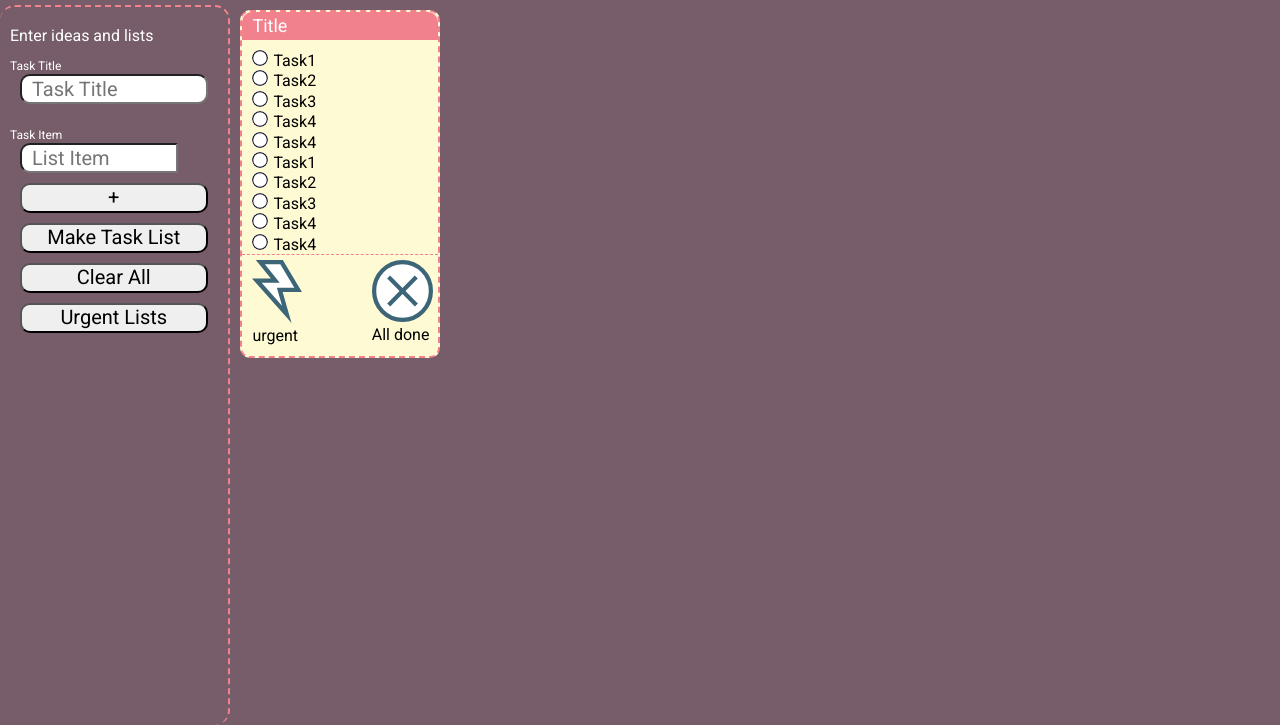
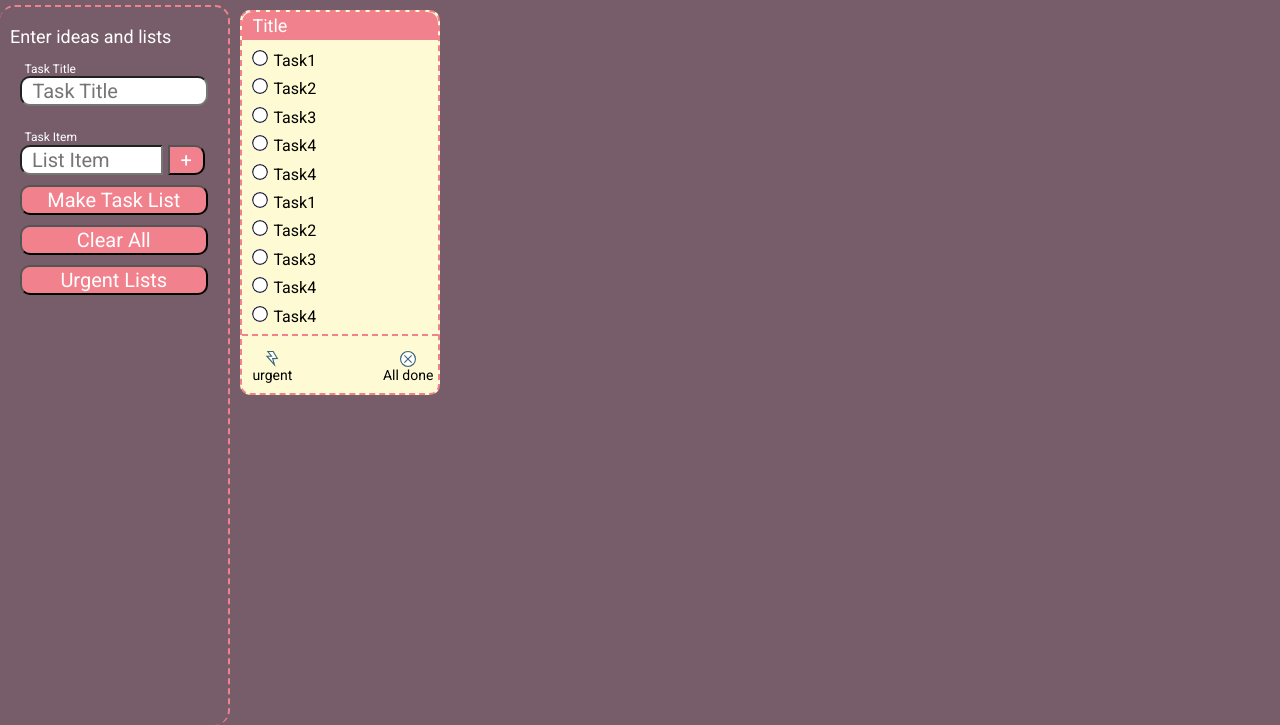
Before and after one commit to KVeitch/checkyourself-again, a plain HTML site: page index.html in a window 1280 px wide. Shown: the part 75-800 px from the top of the page. Drawn offline with Linux system fonts and the light colour scheme.

Commit message:
Improve styling

```diff
--- a/styles.css
+++ b/styles.css
@@ -5,14 +5,11 @@ pink #fcd0ba
 red #f1828d
 drk #765d69 */
 
-
-
-*{
+* {
   box-sizing: border-box;
   padding:0;
   margin:0;
   font-family: 'Roboto';
-
 }
 
 header {
@@ -25,25 +22,34 @@ header {
   height:80px;
 }
 
-.title{
+.title {
   color: #8fb9a8;
 }
-.search-icon{
+
+.search-container {
+  display:flex;
+  height:35px;
+}
+
+.search-icon {
   height:35px;
   background-color: #765d69;
   border-radius: 10px 0px 0px 10px;
   padding:5px;
+  margin:0;
+  cursor:pointer;
 }
 
-.search{
+.search {
   width:200px;
   height:35px;
   border-radius: 0 10px 10px 0;
+  margin:0;
 }
 
 main {
   display:flex;
-  background:#765d69
+  background:#765d69;
 
 }
 
@@ -60,26 +66,32 @@ main {
 }
 
 .aside__header {
-
+  margin:auto;
+  font-size:18px;
+}
+.dom-task {
+  display:flex;
 }
 
-.task-title{}
+.text-input {
+ padding-left:10px;
+ margin:0;
+}
 
-.list-item{
-  width:calc(90% - 30px);
-  margin-right:0;
-
-  border-radius:10px 0 0 10px
+.lable,
+.js__taskList {
+  margin-left:7%;
+  list-style: none;
 }
 
 .lable {
   font-size: 12px;
   margin-top:15px;
-
 }
 
 .btn,
-input {
+input,
+.list-container {
   width:90%;
   height:30px;
   font-size:20px;
@@ -88,22 +100,34 @@ input {
   outline:none;
 }
 
-.add-idea{
-  border-radius: 0 10px 10px 0;
-  height:30px;
+.task-title {
+  width:90%;
+  margin:0 auto 10px 5%;
+
 }
 
-.text-input  {
- padding-left:10px;
+.btn{
+  cursor:pointer;
+  background-color: #f1828d;
+  color:white;
 }
 
-.add-idea {
-  width:20px;
+.list-item {
+  width:76%;
+  margin-right:0;
+  border-radius:10px 0 0 10px
+}
+
+.add-task {
+  width:20%;
   height:30px;
   font-size:20px;
   line-height: 20px;
   margin:0;
+  border-radius: 0 10px 10px 0;
+  height:30px;
   background-color: #f1828d;
+  color:white;
 }
 
 .main__div-list {
@@ -137,7 +161,12 @@ input {
   list-style: none;
   padding-left:10px;
 }
-.talk-checkbox {
+
+.task-item {
+  margin-bottom: 8px;
+}
+
+.icon {
   height:16px;
   width:16px;
   display:inline-block;
@@ -152,5 +181,18 @@ input {
   display:flex;
   justify-content: space-between;
   padding:5px 5px 10px 10px;
-  border-top:1px dashed #f1828d
+  border-top:2px dashed #f1828d;
+  padding-top:15px;
+  margin-top:5px;
 }
+
+.urgent-btn,
+.delete-btn {
+  display:flex;
+  flex-direction: column;
+  align-items: center;
+  font-size:14px;
+  cursor:pointer;
+  border:none;
+  background-color: #fefad4;
+}
```
